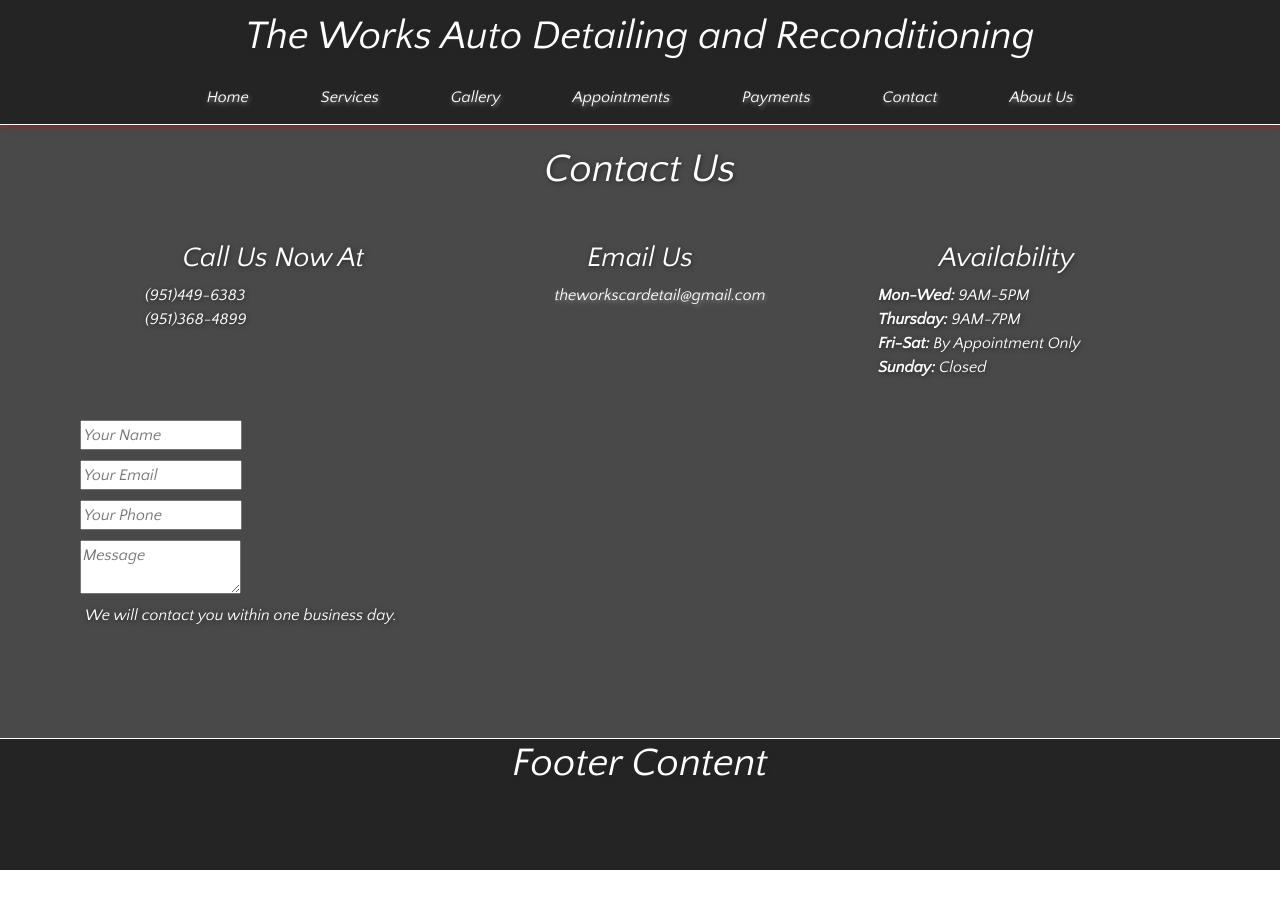
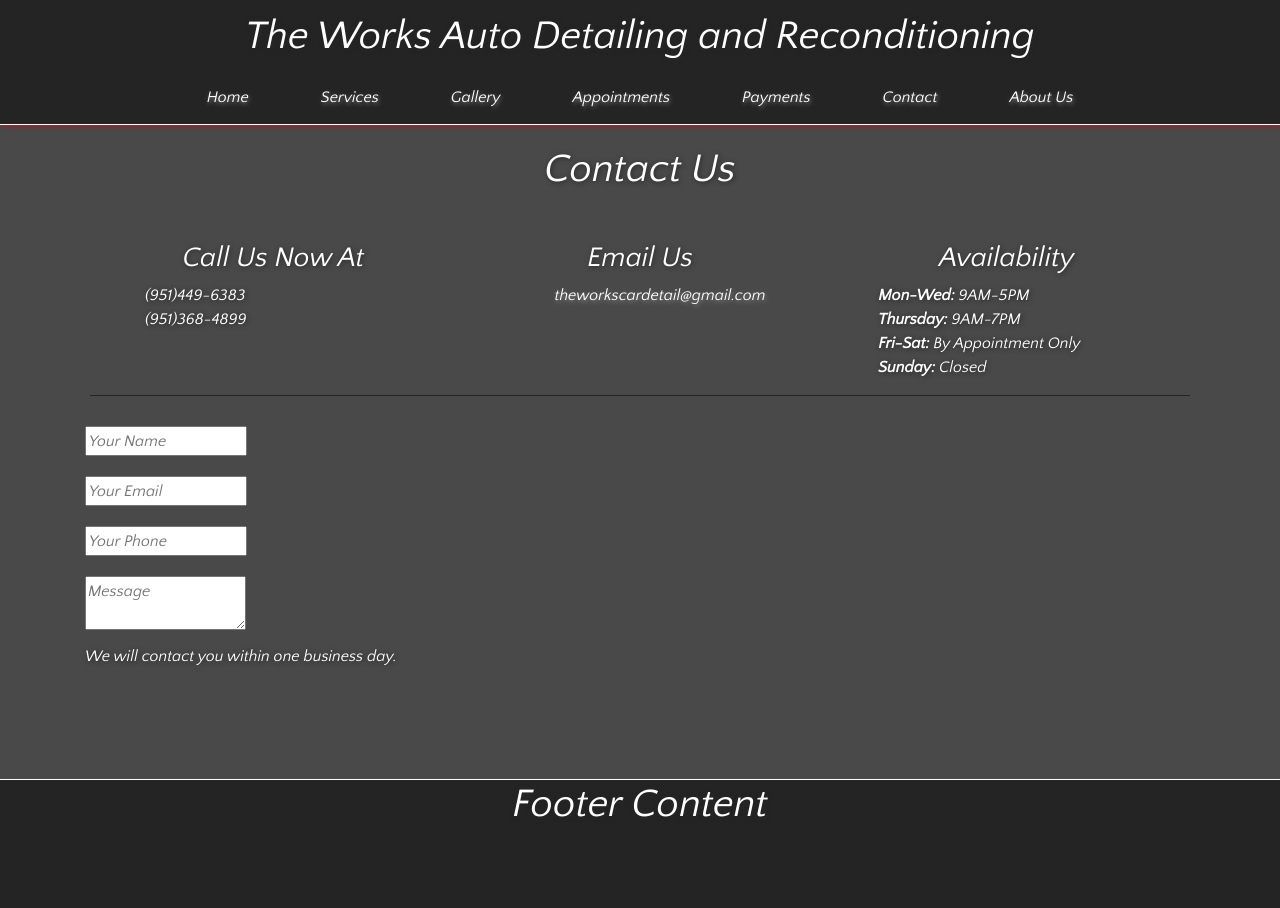
Before and after one commit to mlnemenzo/the-works, a React (Create React App) app: page /contact in a window 1280 px wide. Shown: the top 908 px of the page. Before the commit the page ends 870 px from the top, so only its background shows below. Built offline with nearby package versions, Linux system fonts and the light colour scheme.

Commit message:
end of day commit

```diff
--- a/src/App.css
+++ b/src/App.css
@@ -207,6 +207,10 @@ tr:nth-child(even) {
 
 /* ////////////////////////////////// conact ///////////////////////////////////////// */
 
+.call, .email, .availability {
+  border-bottom: 1px solid rgb(36, 36, 36)
+}
+
 .contact-header {
   padding: 20px
 }
@@ -216,6 +220,6 @@ tr:nth-child(even) {
 }
 
 .user-input {
-  padding: 5px 10px;
+  padding: 10px 15px;
 
 }
```
